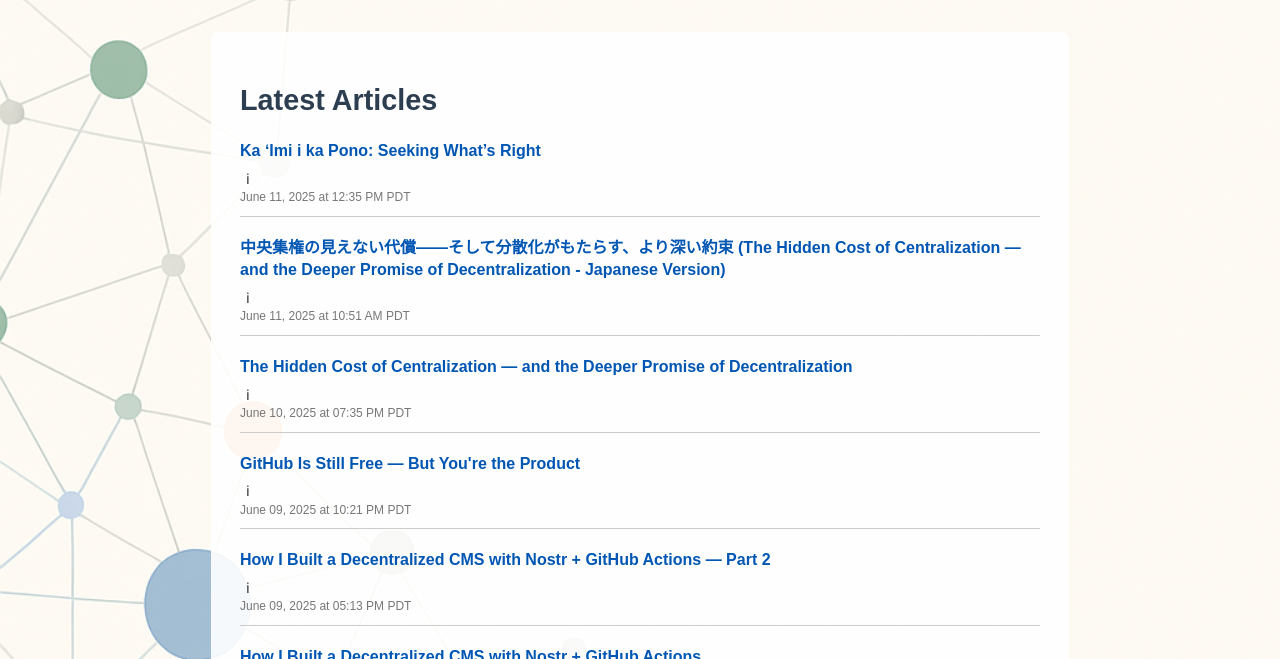
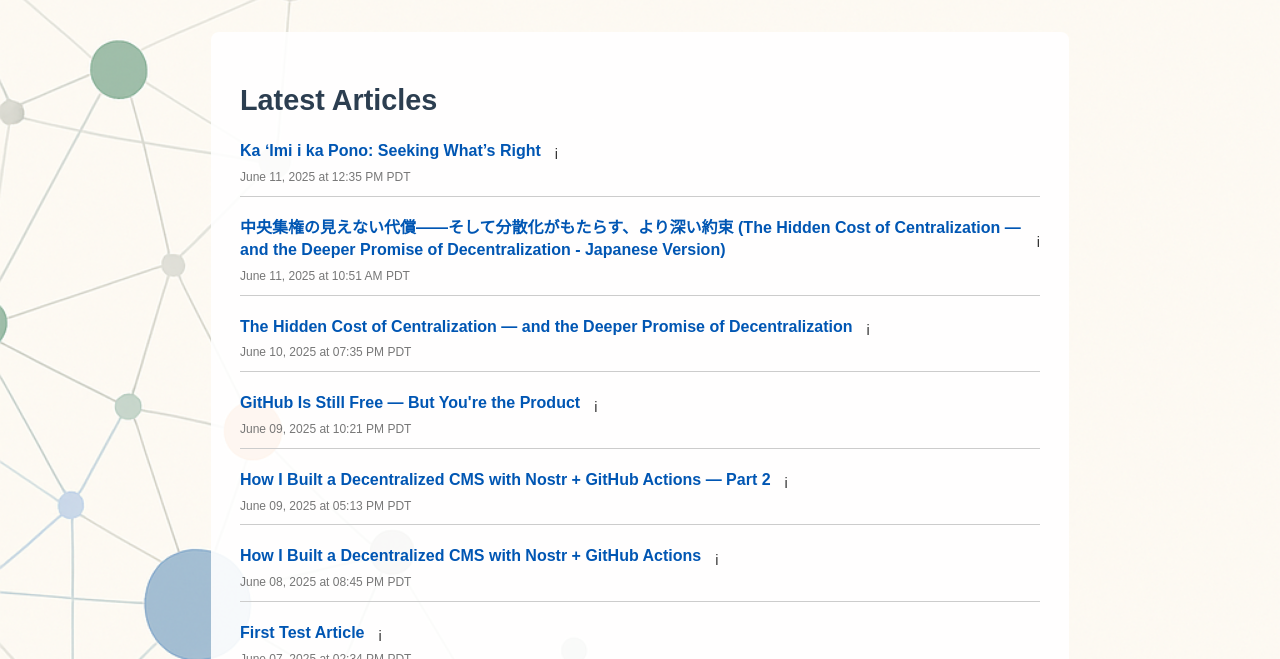
Before and after one commit to andrewgstanton/blog-stantonweb-site, a plain HTML site: page docs/index.html in a window 1280 px wide. Shown: the part 141-800 px from the top of the page. Drawn offline with Linux system fonts and the light colour scheme.

Commit message:
Update index.html with toolip

```diff
--- a/docs/index.html
+++ b/docs/index.html
@@ -85,7 +85,11 @@
         const wrapper = document.createElement('div');
         wrapper.className = 'article';
 
-          const titleLine = document.createElement('div');
+        const titleWrapper = document.createElement('div');
+        titleWrapper.style.display = 'flex';
+        titleWrapper.style.alignItems = 'center';
+        titleWrapper.style.gap = '8px'; // spacing between title and tooltip
+
         const title = document.createElement('a');
         title.className = 'article-title';
         title.href = './articles/' + article.slug + '/';
@@ -93,25 +97,22 @@
 
         const tooltip = document.createElement('span');
         tooltip.className = 'tooltip';
-          tooltip.textContent = 'ℹ';
+        tooltip.textContent = 'i';
+        tooltip.title = article.original_url || 'Original post';
 
-          const tooltipText = document.createElement('span');
-          tooltipText.className = 'tooltiptext';
-          tooltipText.textContent = article.original_url || 'Original link not available';
-
-          tooltip.appendChild(tooltipText);
-          titleLine.appendChild(title);
-          titleLine.appendChild(tooltip);
+        titleWrapper.appendChild(title);
+        titleWrapper.appendChild(tooltip);
 
         const meta = document.createElement('div');
         meta.className = 'article-meta';
         meta.textContent = article.date;
 
-          wrapper.appendChild(titleLine);
+        wrapper.appendChild(titleWrapper);
         wrapper.appendChild(meta);
         container.appendChild(wrapper);
       });
     });
 </script>
+
 </body>
 </html>
```
Lines whose indentation alone changed are shown as unchanged.
